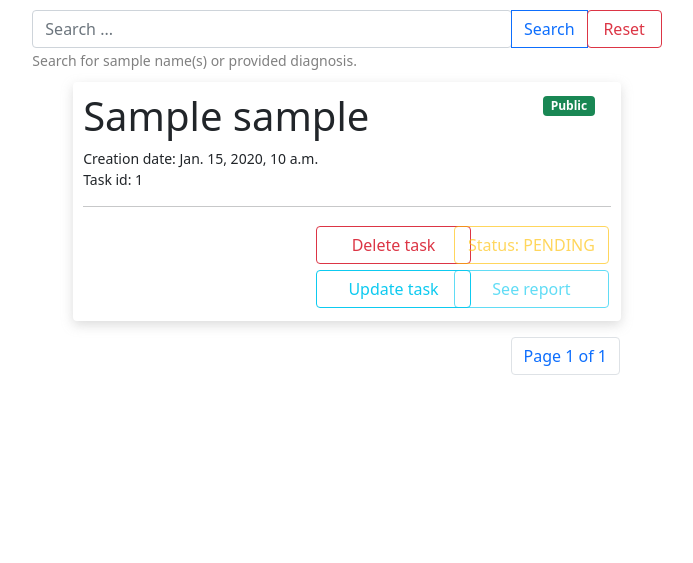
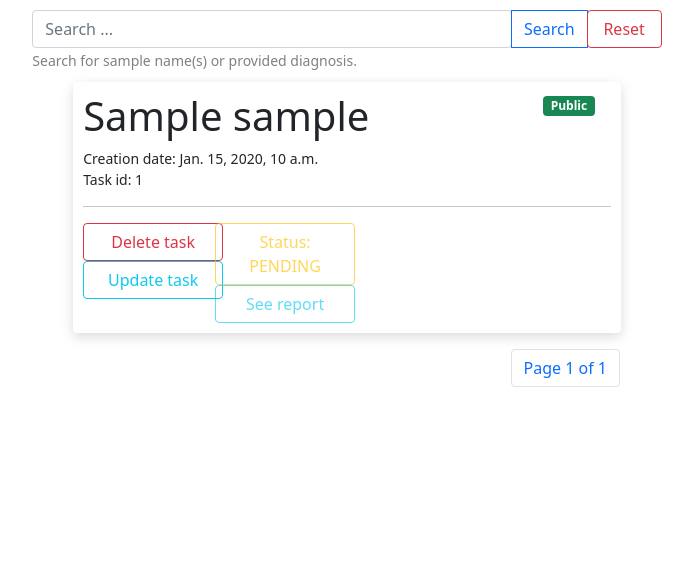
Before and after one commit to ClinicalEpigeneticsLaboratory/ACCS, a Django app: template accs_app/app/templates/app/history.html in a window 1280 px wide. Shown: the part 56-619 px from the top of the page, without its empty margins (293-986 px from the left). Run offline with Django 5.2, Linux system fonts and the light colour scheme; the template is opened without the code that fills it: most values are stand-ins (such as "Sample title", 1, 10 or a date in 2020).

Commit message:
Fixed layout issues

```diff
--- a/accs_app/app/templates/app/history.html
+++ b/accs_app/app/templates/app/history.html
@@ -50,33 +50,29 @@
                     <p id="confidence-{{ sample.task.id }}"></p>
                     <p id="anomaly-{{ sample.task.id }}"></p>
                 </div>
-                <div class="col-md-3">
+                    <div class="row">
+                        <div class="col-md-3 d-flex flex-column">
                             <p>
                                 <a href="{% url 'accs-delete' sample.id %}">
-                            <button class="btn btn-outline-danger record-btn" style="min-width: 155px; margin: 3px">
-                                Delete task
-                            </button>
+                                    <button class="btn btn-outline-danger record-btn">Delete task</button>
                                 </a>
                                 <a href="{% url 'accs-update' sample.id %}">
-                            <button class="btn btn-outline-info record-btn" style="min-width: 155px; margin: 3px">
-                                Update task
+                                    <button class="btn btn-outline-info record-btn">Update task</button>
+                                </a>
+                            </p>
+                        </div>
+                        <div class="col-md-3 d-flex flex-column">
+                            <p>
+                                <button id="status-{{ sample.task.id }}" class="btn btn-outline-warning record-btn" disabled>
+                                    Status: PENDING
+                                </button>
+                                <a href="{% url 'accs-report' sample.id %}" id="report-link-{{ sample.task.id }}" style="pointer-events: none;">
+                                    <button id="report-{{ sample.task.id }}" class="btn btn-outline-info record-btn" disabled>
+                                        See report
                                     </button>
                                 </a>
                             </p>
                         </div>
-                <div class="col-md-3">
-                    <p>
-                        <button id="status-{{ sample.task.id }}" class="btn btn-outline-warning record-btn"
-                                style="min-width: 155px; margin: 3px; cursor: default;" disabled>
-                                Status: PENDING
-                        </button>
-                        <a href="{% url 'accs-report' sample.id %}" id="report-link-{{ sample.task.id }}" style="pointer-events: none; text-decoration: none; color: inherit;">
-                            <button id="report-{{ sample.task.id }}" class="btn btn-outline-info record-btn"
-                                    style="min-width: 155px; margin: 3px" disabled>
-                                See report
-                            </button>
-                        </a>
-                    </p>
                     </div>
             </div>
         </div>
```
Lines whose indentation alone changed are shown as unchanged.
